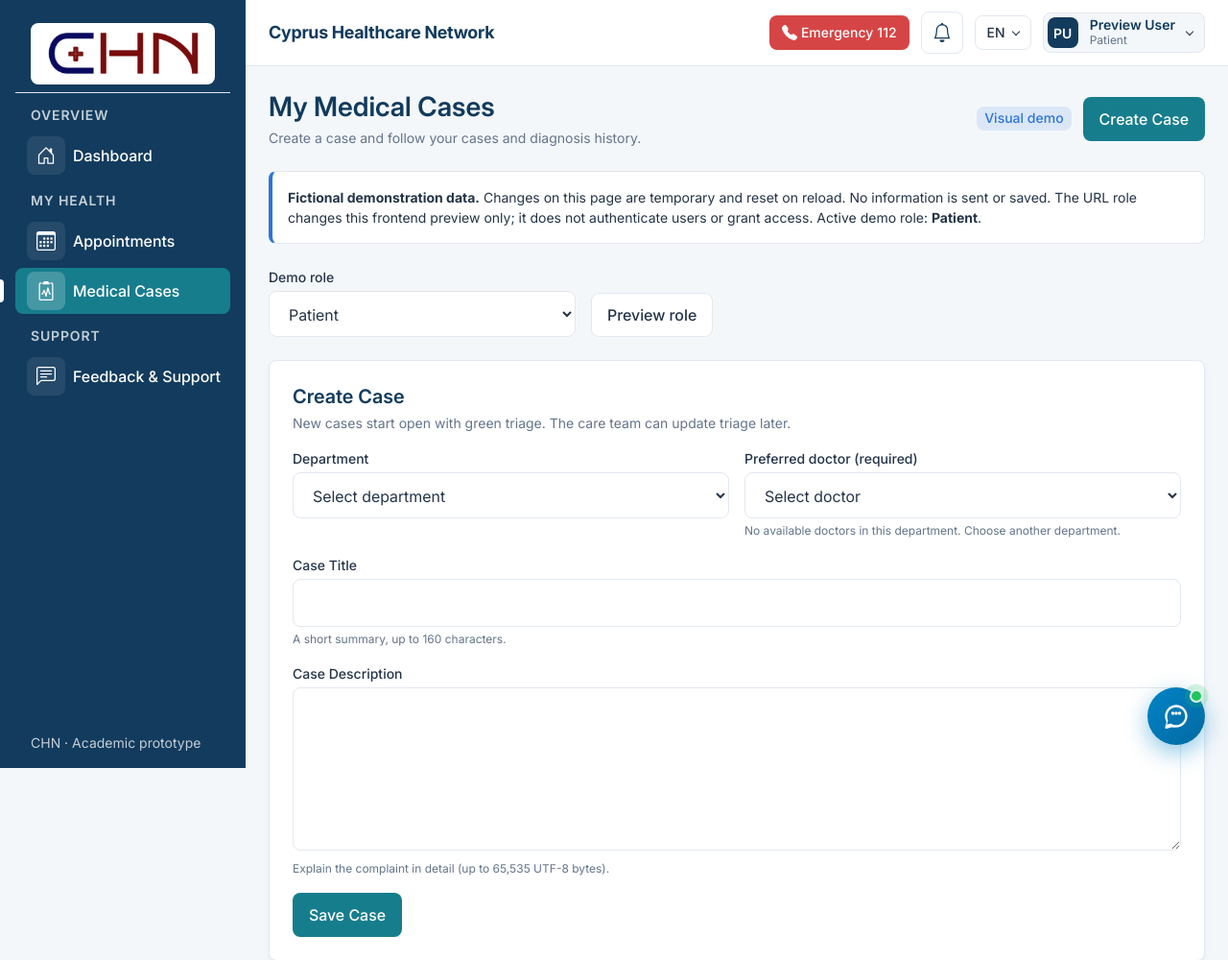
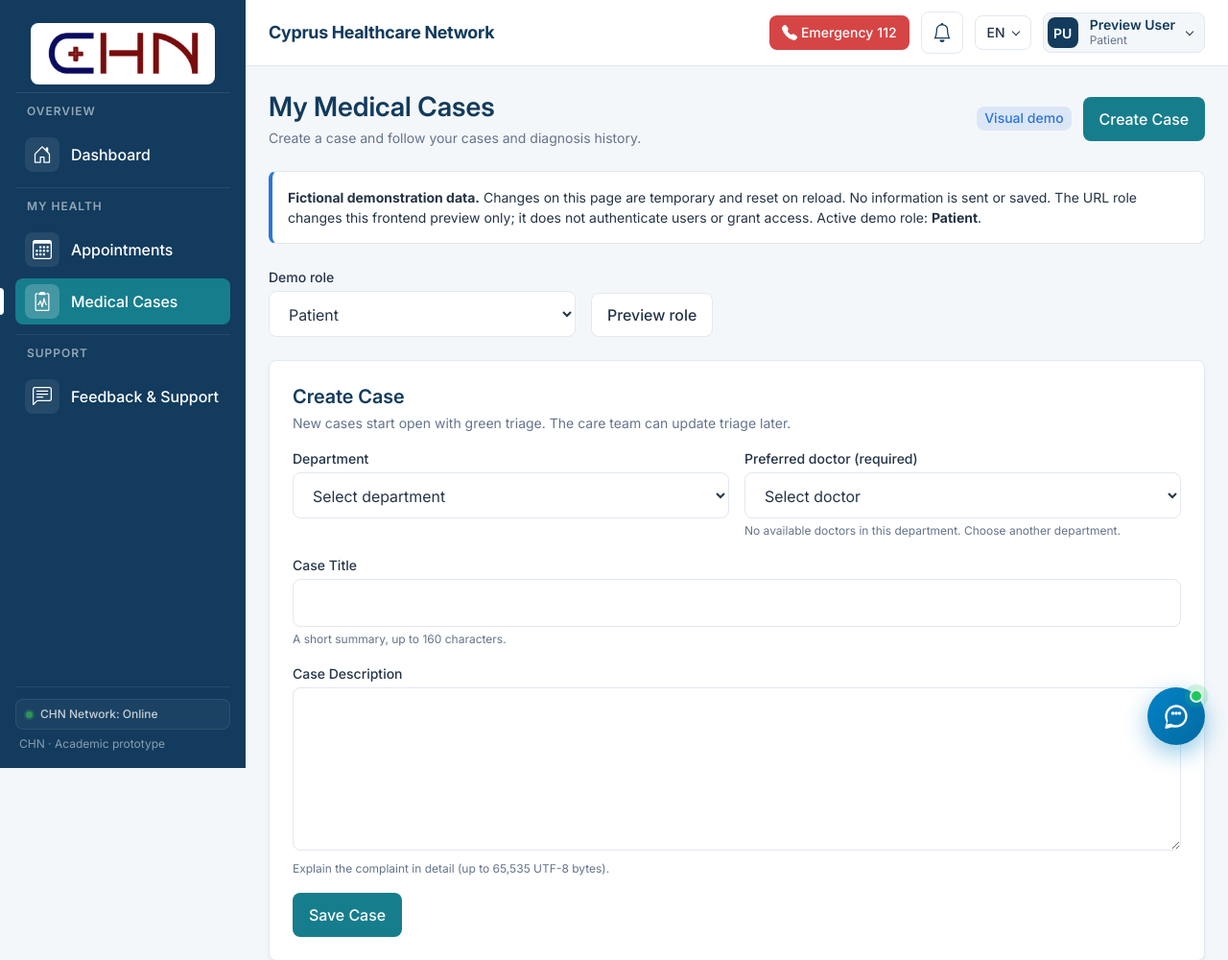
Before and after one commit to aerdemarac/CHN, a PHP site: page /CHN/pages/medical-cases.php in a window 1280 px wide. Shown: the top 1000 px of the page at 96% size. Run offline with PHP 8.4, Linux system fonts and the light colour scheme.

Commit message:
Icon view issue on side-bar and css caching issue solved, sidebar resized

```diff
--- a/css/style.css
+++ b/css/style.css
@@ -441,7 +441,23 @@ a:hover { color: var(--color-secondary-hover); }
 
 .sidebar__brand {
     padding: 16px;
-    border-bottom: 1px solid var(--color-border);
+    border-bottom: 1px solid rgba(255, 255, 255, 0.1);
+}
+
+.sidebar__brand-link {
+    display: block;
+    text-decoration: none;
+    border-radius: var(--radius);
+    transition: var(--transition);
+}
+
+.sidebar__brand-link:hover .sidebar__logo {
+    transform: scale(1.02);
+}
+
+.sidebar__brand-link:focus-visible {
+    outline: 2px solid var(--color-secondary);
+    outline-offset: 2px;
 }
 
 .sidebar__logo {
@@ -453,36 +469,43 @@ a:hover { color: var(--color-secondary-hover); }
     object-fit: contain;
     background: var(--color-surface);
     border-radius: var(--radius);
+    transition: var(--transition);
 }
 
 .sidebar__section-title {
-    margin: 24px 16px 4px;
-    font-size: 0.875rem;
+    margin: 0 12px 6px;
+    font-size: 0.75rem;
     font-weight: 600;
-    letter-spacing: 0.06em;
+    letter-spacing: 0.08em;
     text-transform: uppercase;
-    color: var(--color-surface);
-    opacity: 0.75;
+    color: rgba(255, 255, 255, 0.55);
 }
 
 .sidebar__nav {
     display: flex;
     flex-direction: column;
+    gap: 16px;
+    padding-top: 16px;
 }
 
 .sidebar__group {
     display: flex;
     flex-direction: column;
-    gap: 4px;
+    gap: 6px;
+}
+
+.sidebar__group:not(:first-child) {
+    padding-top: 14px;
+    border-top: 1px solid rgba(255, 255, 255, 0.08);
 }
 
 .sidebar__link {
     position: relative;
-    min-height: 56px;
+    min-height: 58px;
     display: flex;
     align-items: center;
-    gap: 8px;
-    padding: 8px 8px 8px 12px;
+    gap: 12px;
+    padding: 10px 12px;
     border-radius: var(--radius);
     color: var(--color-surface);
     text-decoration: none;
@@ -503,12 +526,12 @@ a.sidebar__link:focus-visible {
 }
 
 .sidebar__link--disabled { opacity: 0.64; cursor: not-allowed; }
-.sidebar__link-text { flex: 1; min-width: 0; line-height: 1.25; overflow-wrap: break-word; }
+.sidebar__link-text { flex: 1; min-width: 0; line-height: 1.3; overflow-wrap: break-word; }
 
 .sidebar__link--active::before {
     content: "";
     position: absolute;
-    inset-block: 12px;
+    inset-block: 10px;
     inset-inline-start: -16px;
     width: 4px;
     border-start-end-radius: 4px;
@@ -521,8 +544,8 @@ a.sidebar__link:focus-visible {
     align-items: center;
     justify-content: center;
     flex-shrink: 0;
-    width: 40px;
-    height: 40px;
+    width: 42px;
+    height: 42px;
     border-radius: var(--radius);
     background: rgba(255, 255, 255, 0.08);
     transition: var(--transition);
@@ -548,8 +571,8 @@ a.sidebar__link:hover .sidebar__icon-box,
     width: 1.25rem;
     height: 1.25rem;
     background-color: currentColor;
-    -webkit-mask: var(--nav-icon) center / contain no-repeat;
-    mask: var(--nav-icon) center / contain no-repeat;
+    -webkit-mask: var(--nav-icon, url("../assets/icons/list.svg")) center / contain no-repeat;
+    mask: var(--nav-icon, url("../assets/icons/list.svg")) center / contain no-repeat;
 }
 
 .sidebar__icon--dashboard    { --nav-icon: url("../assets/icons/house-door.svg"); }
@@ -562,12 +585,40 @@ a.sidebar__link:hover .sidebar__icon-box,
 .sidebar__icon--users        { --nav-icon: url("../assets/icons/person-badge.svg"); }
 .sidebar__icon--emergency    { --nav-icon: url("../assets/icons/exclamation-triangle.svg"); }
 
+.sidebar__bottom {
+    margin-top: auto;
+    padding-top: 20px;
+    border-top: 1px solid rgba(255, 255, 255, 0.08);
+    display: flex;
+    flex-direction: column;
+    gap: 10px;
+}
+
+.sidebar__status-pill {
+    display: inline-flex;
+    align-items: center;
+    gap: 8px;
+    padding: 8px 12px;
+    background: rgba(255, 255, 255, 0.04);
+    border: 1px solid rgba(255, 255, 255, 0.08);
+    border-radius: var(--radius);
+    font-size: 0.75rem;
+    font-weight: 500;
+    color: rgba(255, 255, 255, 0.75);
+}
+
+.sidebar__status-dot {
+    width: 7px;
+    height: 7px;
+    border-radius: 50%;
+    background: var(--color-success);
+    box-shadow: 0 0 0 2px rgba(46, 147, 90, 0.3);
+}
+
 .sidebar__footer {
-    margin-top: auto;
-    padding: 24px 16px 0;
-    color: var(--color-surface);
-    font-size: 0.875rem;
-    opacity: 0.75;
+    padding: 0 4px;
+    color: rgba(255, 255, 255, 0.5);
+    font-size: 0.75rem;
 }
 
 .sidebar__toggle, .sidebar__backdrop { display: none; }
@@ -575,9 +626,12 @@ a.sidebar__link:hover .sidebar__icon-box,
 @media (max-height: 800px) {
     .sidebar { padding-block: 16px; }
     .sidebar__brand { padding: 8px 16px; }
-    .sidebar__section-title { margin-block-start: 12px; }
-    .sidebar__link { min-height: 48px; padding-block: 4px; }
-    .sidebar__footer { padding: 12px 0 0 16px; }
+    .sidebar__nav { gap: 10px; padding-top: 10px; }
+    .sidebar__group:not(:first-child) { padding-top: 10px; }
+    .sidebar__link { min-height: 48px; padding: 6px 10px; }
+    .sidebar__icon-box { width: 36px; height: 36px; }
+    .sidebar__bottom { padding-top: 12px; gap: 6px; }
+    .sidebar__status-pill { padding: 6px 10px; }
 }
 
 /* ==========================================================================
--- a/include/left-sidebar.php
+++ b/include/left-sidebar.php
@@ -59,8 +59,10 @@ foreach ($chnSidebarItems as $chnItem) {
 
 <aside class="sidebar" id="chn-sidebar" aria-label="<?= te('sidebar.main_nav') ?>">
     <div class="sidebar__brand">
-        <img src="<?= htmlspecialchars($chnBaseUrl . 'assets/logos/chn-logo.png', ENT_QUOTES, 'UTF-8') ?>"
-             alt="CHN – Cyprus Health-Care Network" class="sidebar__logo" width="186" height="55">
+        <a href="<?= htmlspecialchars($chnBaseUrl . 'index.php', ENT_QUOTES, 'UTF-8') ?>" class="sidebar__brand-link" aria-label="CHN – Cyprus Health-Care Network">
+            <img src="<?= htmlspecialchars($chnBaseUrl . 'assets/logos/chn-logo.png', ENT_QUOTES, 'UTF-8') ?>"
+                 alt="CHN – Cyprus Health-Care Network" class="sidebar__logo" width="186" height="55">
+        </a>
     </div>
 
     <nav class="sidebar__nav" aria-label="<?= te('sidebar.primary_nav') ?>">
@@ -102,7 +104,14 @@ foreach ($chnSidebarItems as $chnItem) {
         </div>
         <?php endforeach; ?>
     </nav>
-    <div class="sidebar__footer"><?= te('sidebar.footer') ?></div>
+    <div class="sidebar__bottom">
+        <div class="sidebar__status-pill">
+            <span class="sidebar__status-dot" aria-hidden="true"></span>
+            <span><?= te('sidebar.status_online') ?></span>
+        </div>
+
+        <div class="sidebar__footer"><?= te('sidebar.footer') ?></div>
+    </div>
 </aside>
 
 <!-- Molehi-AI Chatbot (Gemini + LocalStorage) Component -->
--- a/include/sidebar-menu-manager.php
+++ b/include/sidebar-menu-manager.php
@@ -57,6 +57,7 @@ if (!function_exists('chnSidebarItemsForRole')) {
                 'overview' => ['dashboard'],
                 'management' => ['users', 'complaints'],
                 'security' => ['emergency_logs'],
+                'support' => ['feedback'],
             ],
         ];
 
--- a/lang/en.php
+++ b/lang/en.php
@@ -72,6 +72,7 @@ return [
     'sidebar.group_security' => 'Security',
     'sidebar.group_support' => 'Support',
     'sidebar.primary_nav' => 'Primary navigation',
+    'sidebar.status_online' => 'CHN Network: Online',
     'sidebar.footer' => 'CHN · Academic prototype',
 
     'nav.dashboard' => 'Dashboard',
--- a/lang/ru.php
+++ b/lang/ru.php
@@ -74,6 +74,7 @@ return [
     'sidebar.group_security' => 'Безопасность',
     'sidebar.group_support' => 'Поддержка',
     'sidebar.primary_nav' => 'Главная навигация',
+    'sidebar.status_online' => 'Сеть CHN: В сети',
     'sidebar.footer' => 'CHN · Учебный прототип',
 
     'nav.dashboard' => 'Главная',
--- a/lang/tr.php
+++ b/lang/tr.php
@@ -71,6 +71,7 @@ return [
     'sidebar.group_security' => 'Güvenlik',
     'sidebar.group_support' => 'Destek',
     'sidebar.primary_nav' => 'Birincil gezinme',
+    'sidebar.status_online' => 'CHN Ağı: Çevrimiçi',
     'sidebar.footer' => 'CHN · Akademik prototip',
 
     'nav.dashboard' => 'Ana Sayfa',
--- a/pages/emergency-audit.php
+++ b/pages/emergency-audit.php
@@ -53,7 +53,7 @@ if (!function_exists('emergencyDate')) {
     <meta charset="UTF-8">
     <meta name="viewport" content="width=device-width, initial-scale=1">
     <title>CHN | <?= emergencyEscape($chnPageTitle) ?></title>
-    <link rel="stylesheet" href="../css/style.css">
+    <link rel="stylesheet" href="../css/style.css?v=<?= filemtime(__DIR__ . '/../css/style.css') ?>">
     <link rel="stylesheet" href="../css/emergency-demo.css">
     <script src="../js/sidebar.js" defer></script>
     <script src="../js/topbar.js" defer></script>
--- a/pages/emergency-call.php
+++ b/pages/emergency-call.php
@@ -37,7 +37,7 @@ if ($isAuthenticated) {
     <meta charset="UTF-8">
     <meta name="viewport" content="width=device-width, initial-scale=1">
     <title><?= te('emergency_call.page_title') ?> | CHN</title>
-    <link rel="stylesheet" href="../css/style.css">
+    <link rel="stylesheet" href="../css/style.css?v=<?= filemtime(__DIR__ . '/../css/style.css') ?>">
     <link rel="stylesheet" href="../css/emergency.css">
     <?php if ($isAuthenticated): ?>
     <script src="../js/sidebar.js" defer></script>
--- a/pages/feedback.php
+++ b/pages/feedback.php
@@ -40,7 +40,7 @@ $feedbackUrl = chnPrototypeUrl('feedback.php', $chnPrototypeRole);
     <meta charset="UTF-8">
     <meta name="viewport" content="width=device-width, initial-scale=1.0">
     <title><?= te('feedback.page_title') ?> | CHN</title>
-    <link rel="stylesheet" href="../css/style.css">
+    <link rel="stylesheet" href="../css/style.css?v=<?= filemtime(__DIR__ . '/../css/style.css') ?>">
     <link rel="stylesheet" href="../css/feedback.css">
     <script src="../js/sidebar.js" defer></script>
     <script src="../js/topbar.js" defer></script>
--- a/pages/medical-cases.php
+++ b/pages/medical-cases.php
@@ -67,7 +67,7 @@ usort($selectedDiagnoses, static fn(array $a, array $b): int => strcmp($b['diagn
     <meta charset="UTF-8">
     <meta name="viewport" content="width=device-width, initial-scale=1.0">
     <title><?= mcEscape($view['title']) ?> | CHN</title>
-    <link rel="stylesheet" href="../css/style.css">
+    <link rel="stylesheet" href="../css/style.css?v=<?= filemtime(__DIR__ . '/../css/style.css') ?>">
     <link rel="stylesheet" href="../css/medical-cases.css">
     <script src="../js/sidebar.js" defer></script>
     <script src="../js/topbar.js" defer></script>
```
